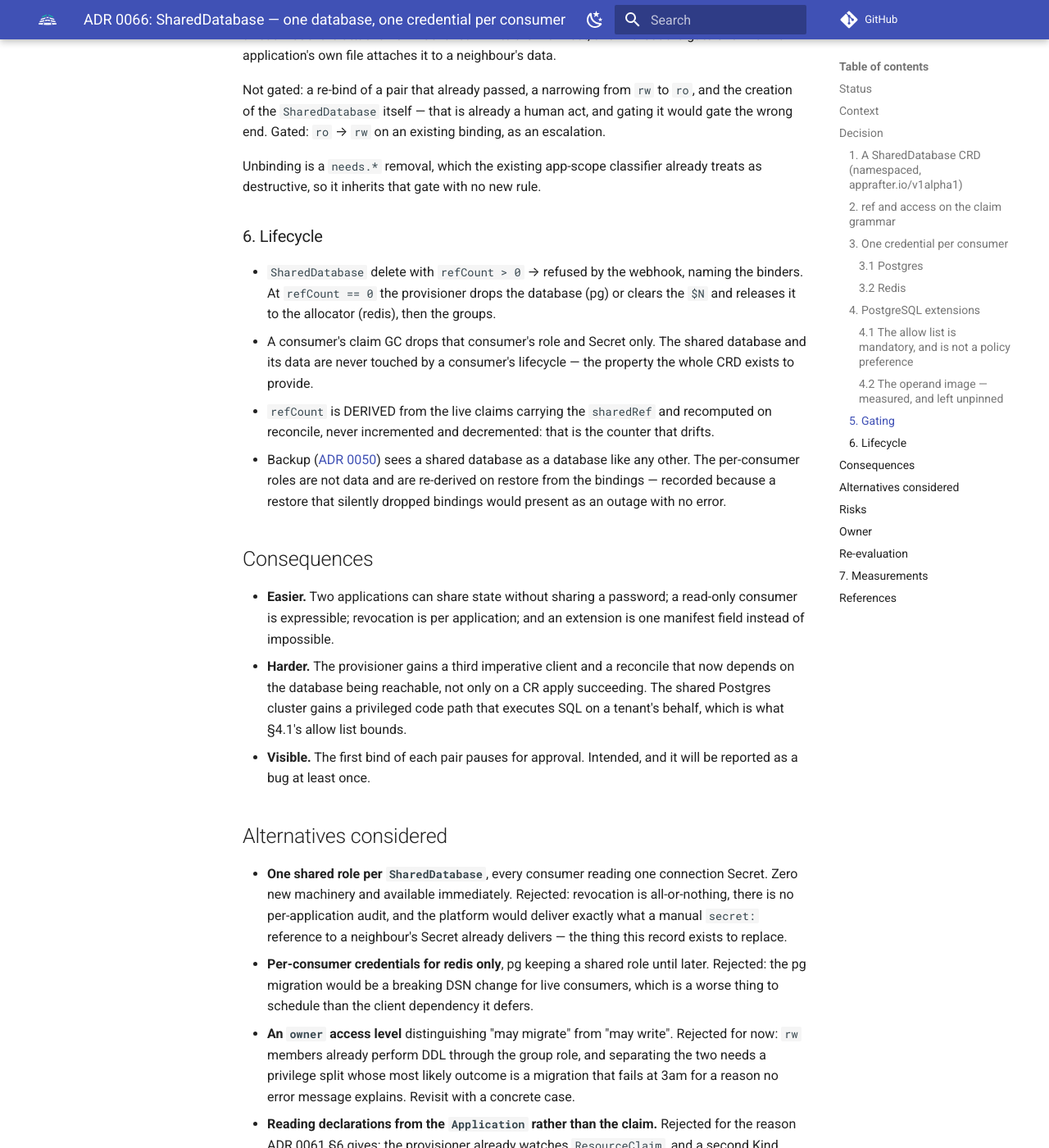
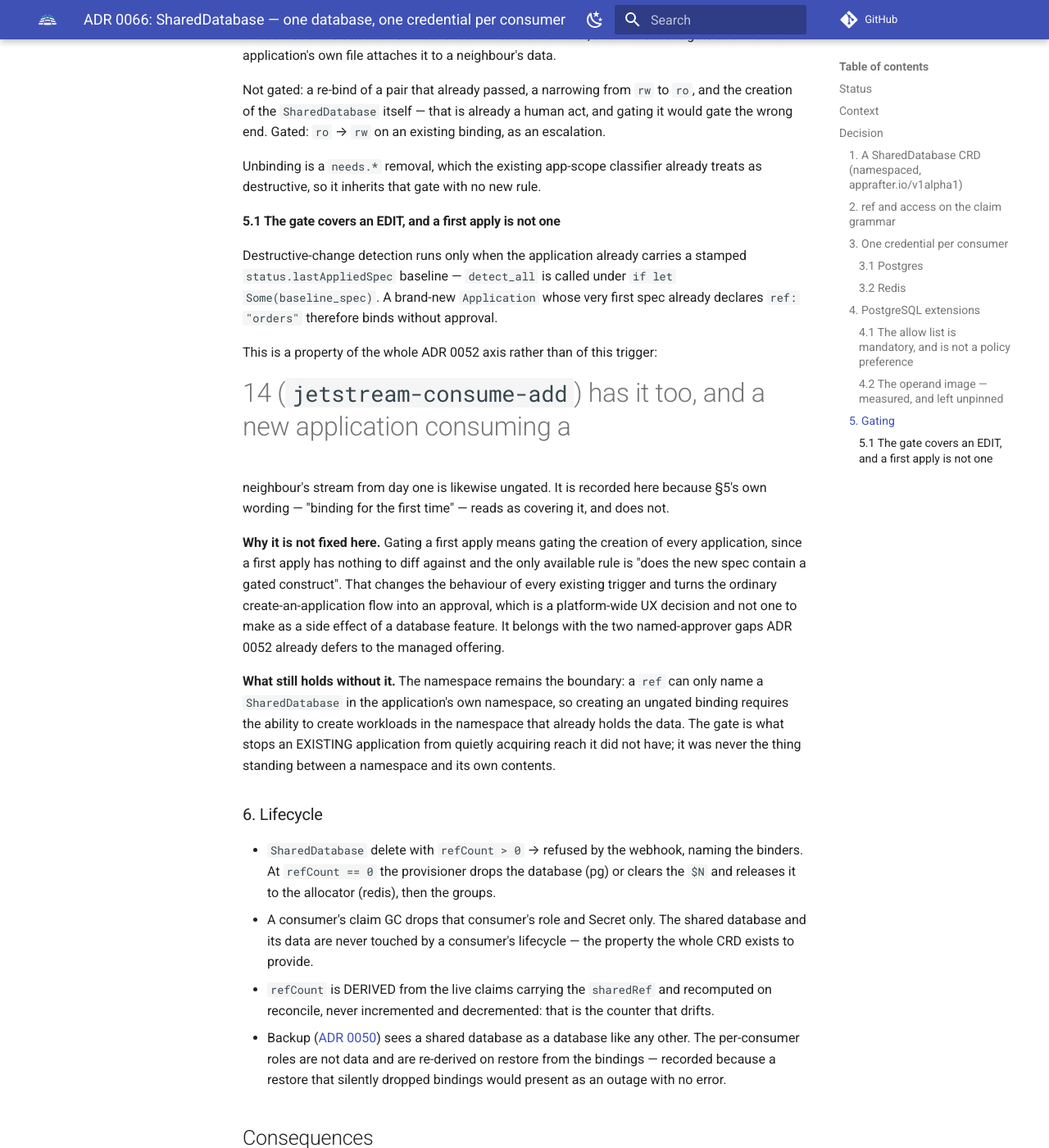
Before and after one commit to AppRafter/apprafter, an MkDocs documentation site: the page built from docs/adr/0066-shared-database.md, in a window 1280 px wide and 1400 px high, scrolled down 6626 px. Shown: the whole window at 82% size. Built offline with MkDocs 1.6.1 and Material for MkDocs 9.7.7, drawn with Linux system fonts in a browser that asks for light colours; comment, search, counter and statistics services are not loaded.

Commit message:
docs(adr-0066): the bind gate covers an edit, and a first apply is not one
Found by checking §5's own promise against the code before the walk could
reach it. Destructive-change detection runs only under `if let
Some(baseline_spec)`, so an Application whose very first spec already declares
`ref: "orders"` binds with no approval. §5 says "binding for the first time",
which reads as covering that, and does not.

Recorded rather than fixed, and the ADR says why. This is a property of the
whole ADR 0052 axis, not of this trigger -- #14 has it too, and a new
application consuming a neighbour's stream from day one is equally ungated.
Gating a first apply means gating the creation of every application, because a
first apply has nothing to diff against and the only available rule becomes
"does this spec contain a gated construct". That is a platform-wide decision
about what deploying an application feels like, and not one to take as a side
effect of a database feature.

What still holds is stated too, because a gap recorded without its boundary
reads worse than it is: the namespace remains the boundary, a ref can only
name a database in the application's own namespace, and creating an ungated
binding therefore requires the ability to deploy into the namespace that
already holds the data. The gate stops an EXISTING application acquiring reach
it did not have; it was never what stood between a namespace and its own
contents.

The guide gets the one-paragraph version, in the same place it explains the
gate.

Co-Authored-By: Claude Opus 5 (1M context) <noreply@anthropic.com>
Claude-Session: https://claude.ai/code/session_01LMR6YWzt8LKr5SoojhthzH

```diff
--- a/docs/adr/0066-shared-database.md
+++ b/docs/adr/0066-shared-database.md
@@ -318,6 +318,35 @@ existing binding, as an escalation.
 Unbinding is a `needs.*` removal, which the existing app-scope classifier
 already treats as destructive, so it inherits that gate with no new rule.
 
+#### 5.1 The gate covers an EDIT, and a first apply is not one
+
+Destructive-change detection runs only when the application already carries a
+stamped `status.lastAppliedSpec` baseline — `detect_all` is called under `if
+let Some(baseline_spec)`. A brand-new `Application` whose very first spec
+already declares `ref: "orders"` therefore binds without approval.
+
+This is a property of the whole ADR 0052 axis rather than of this trigger:
+#14 (`jetstream-consume-add`) has it too, and a new application consuming a
+neighbour's stream from day one is likewise ungated. It is recorded here
+because §5's own wording — "binding for the first time" — reads as covering
+it, and does not.
+
+**Why it is not fixed here.** Gating a first apply means gating the creation
+of every application, since a first apply has nothing to diff against and the
+only available rule is "does the new spec contain a gated construct". That
+changes the behaviour of every existing trigger and turns the ordinary
+create-an-application flow into an approval, which is a platform-wide UX
+decision and not one to make as a side effect of a database feature. It
+belongs with the two named-approver gaps ADR 0052 already defers to the
+managed offering.
+
+**What still holds without it.** The namespace remains the boundary: a `ref`
+can only name a `SharedDatabase` in the application's own namespace, so
+creating an ungated binding requires the ability to create workloads in the
+namespace that already holds the data. The gate is what stops an EXISTING
+application from quietly acquiring reach it did not have; it was never the
+thing standing between a namespace and its own contents.
+
 ### 6. Lifecycle
 
 - `SharedDatabase` delete with `refCount > 0` → refused by the webhook, naming
```
Also changed, not shown: docs/operator-guide/shared-databases.md (+6 -0 lines).
